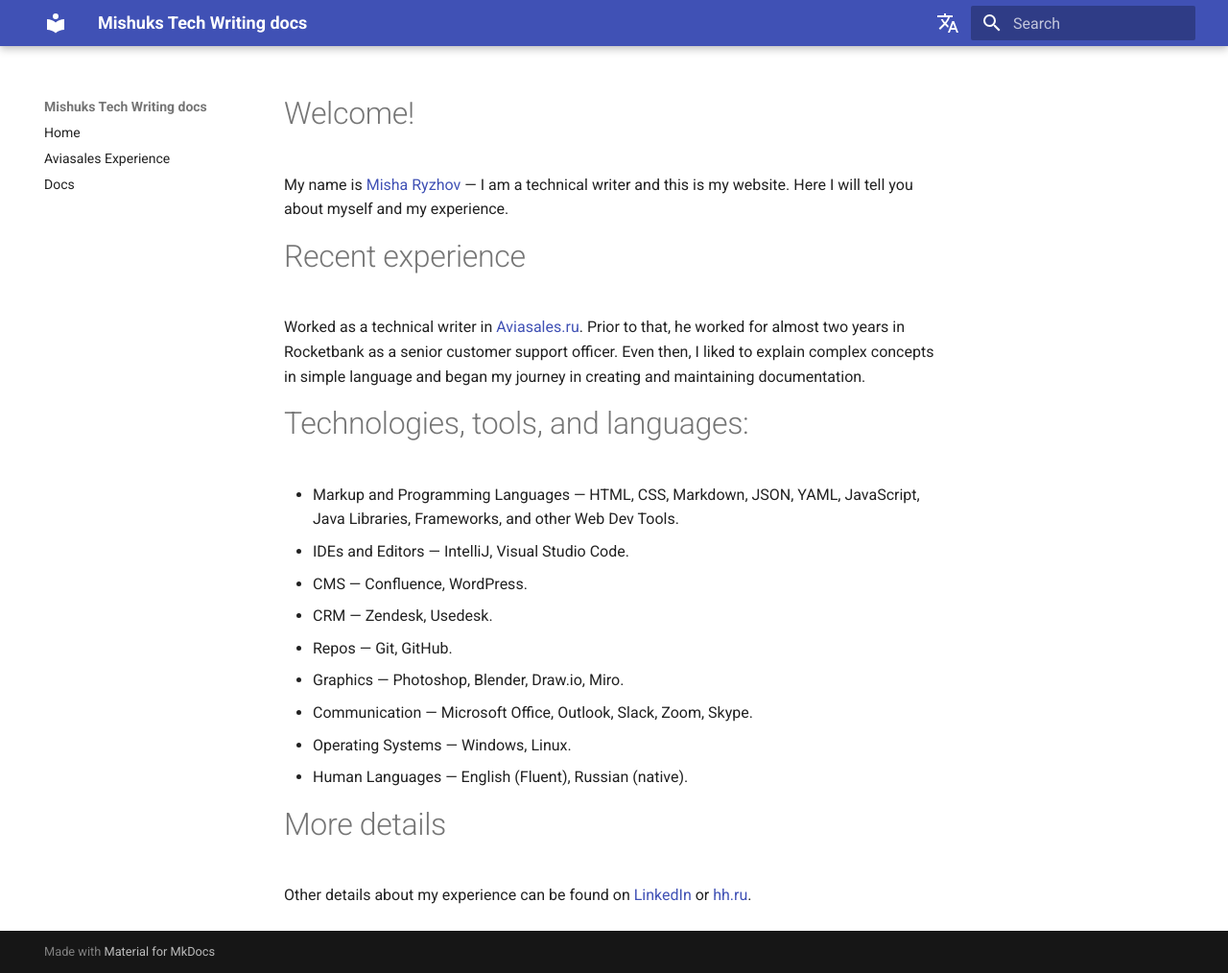
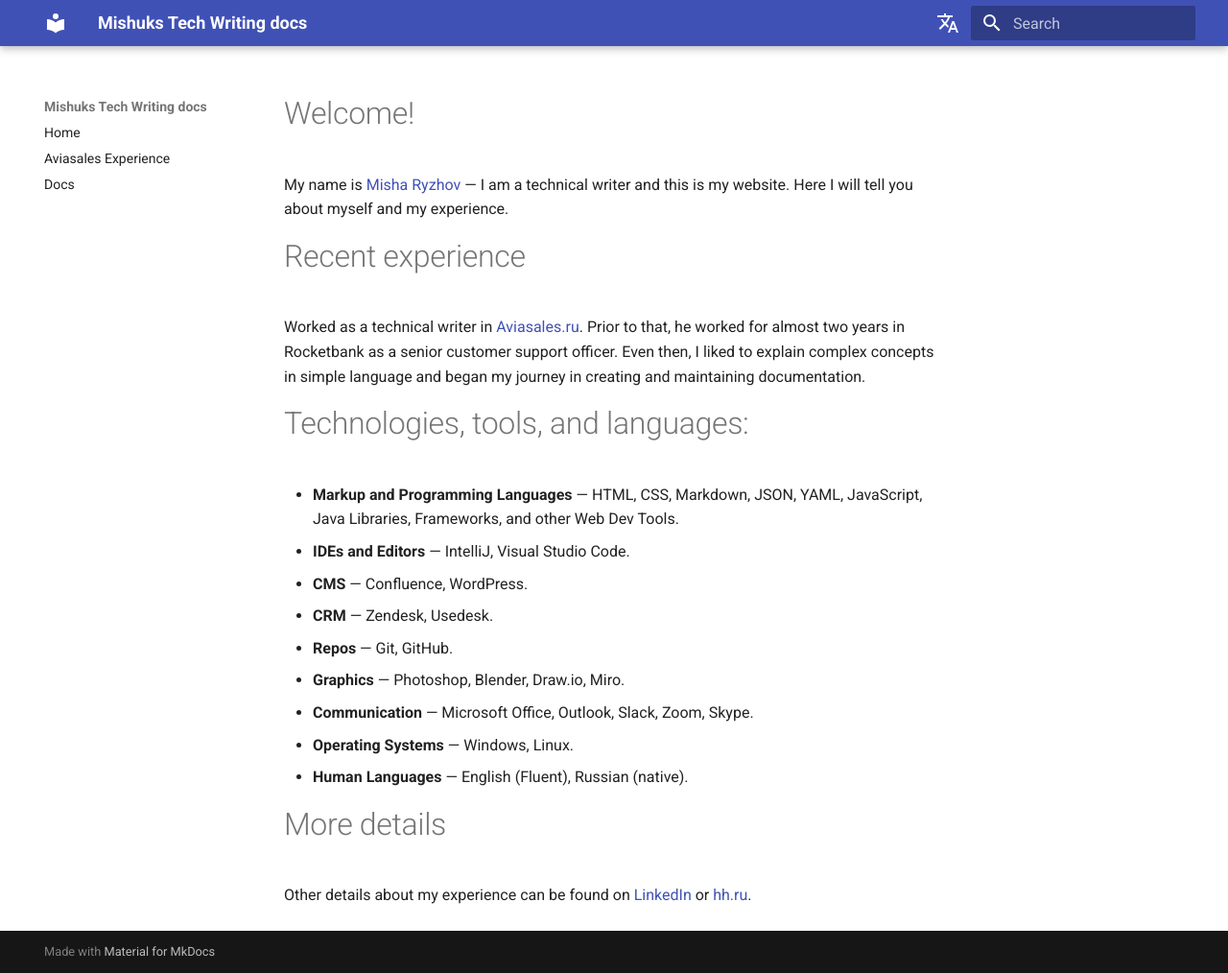
Before and after one commit to mihukss/TW-docs-en, an MkDocs documentation site: the page built from docs/index.md, in a window 1280 px wide and 1014 px high. Shown: the whole window at 96% size. Built offline with MkDocs 1.6.1 and Material for MkDocs 9.7.7, drawn with Linux system fonts in a browser that asks for light colours; comment, search, counter and statistics services are not loaded.

Commit message:
minor view changes

```diff
--- a/docs/index.md
+++ b/docs/index.md
@@ -6,15 +6,15 @@
 Worked as a technical writer in [Aviasales.ru](https://www.aviasales.ru). Prior to that, he worked for almost two years in Rocketbank as a senior customer support officer. Even then, I liked to explain complex concepts in simple language and began my journey in creating and maintaining documentation.
 
 # Technologies, tools, and languages:
-- Markup and Programming Languages — HTML, CSS, Markdown, JSON, YAML, JavaScript, Java Libraries, Frameworks, and other Web Dev Tools.
-- IDEs and Editors — IntelliJ, Visual Studio Code.
-- CMS — Confluence, WordPress.
-- CRM — Zendesk, Usedesk.
-- Repos — Git, GitHub.
-- Graphics — Photoshop, Blender, Draw.io, Miro.
-- Communication — Microsoft Office, Outlook, Slack, Zoom, Skype.
-- Operating Systems — Windows, Linux.
-- Human Languages — English (Fluent), Russian (native).
+- **Markup and Programming Languages** — HTML, CSS, Markdown, JSON, YAML, JavaScript, Java Libraries, Frameworks, and other Web Dev Tools.
+- **IDEs and Editors** — IntelliJ, Visual Studio Code.
+- **CMS** — Confluence, WordPress.
+- **CRM** — Zendesk, Usedesk.
+- **Repos** — Git, GitHub.
+- **Graphics** — Photoshop, Blender, Draw.io, Miro.
+- **Communication** — Microsoft Office, Outlook, Slack, Zoom, Skype.
+- **Operating Systems** — Windows, Linux.
+- **Human Languages** — English (Fluent), Russian (native).
 
 # More details
 
```
